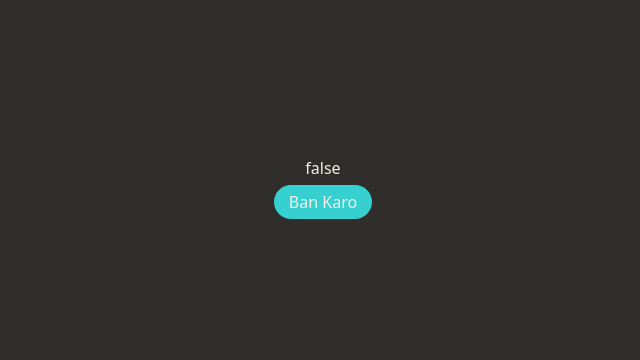
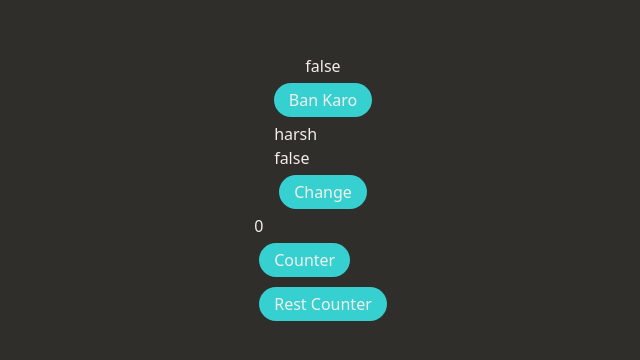
Before and after one commit to milindkusahu/React-Concepts, a React (Vite) app: page / in a window 1280 px wide. Shown: the part 210-570 px from the top of the page, without its empty margins (317-957 px from the left). Built offline with nearby package versions, Linux system fonts and the light colour scheme.

Commit message:
useState

```diff
--- a/src/components/UseStateHook.jsx
+++ b/src/components/UseStateHook.jsx
@@ -2,8 +2,11 @@ import React, { useState } from "react";
 
 const UseStateHook = () => {
   const [banned, setBanned] = useState(false);
+  const [score, setScore] = useState(0);
+  const [val, setVal] = useState({ name: "harsh", isBanned: false }); // Objects and Arrays are Reference Type
 
   return (
+    // Basic
     <div className="my-container">
       <h1>{banned.toString()}</h1>
       <button
@@ -13,6 +16,36 @@ const UseStateHook = () => {
       >
         Ban Karo
       </button>
+
+      {/* Advance */}
+      <div>
+        <h1>{val.name}</h1>
+        <h1>{val.isBanned.toString()}</h1>
+        <button onClick={() => setVal({ ...val, isBanned: !val.isBanned })}>
+          Change
+        </button>
+      </div>
+
+      {/* Counter */}
+      <div>
+        <h1>{score}</h1>
+        <button
+          onClick={() => {
+            // setScore(score + 1);
+            setScore((prev) => prev + 1);
+          }}
+        >
+          Counter
+        </button>
+        <br />
+        <button
+          onClick={() => {
+            setScore(0);
+          }}
+        >
+          Rest Counter
+        </button>
+      </div>
     </div>
   );
 };
```
Also changed, not shown: src/index.css (line endings or trailing spaces).
